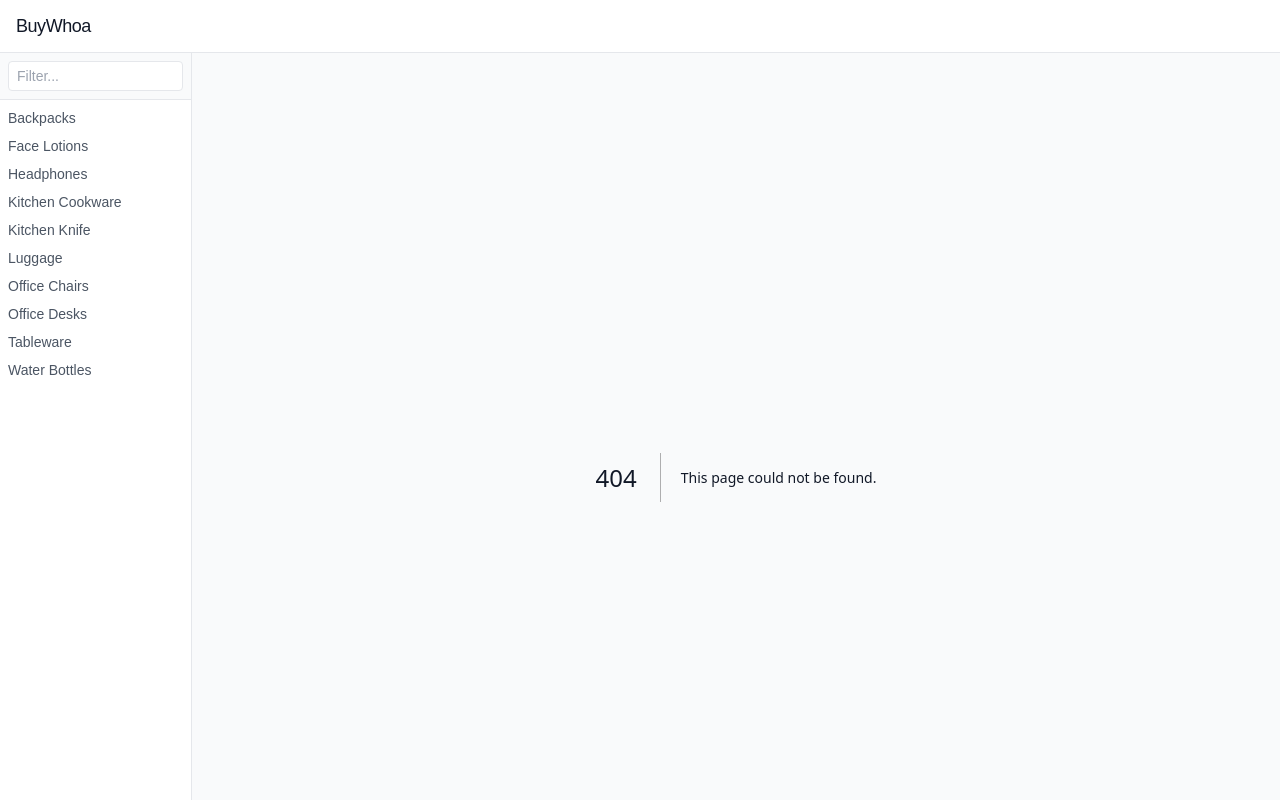
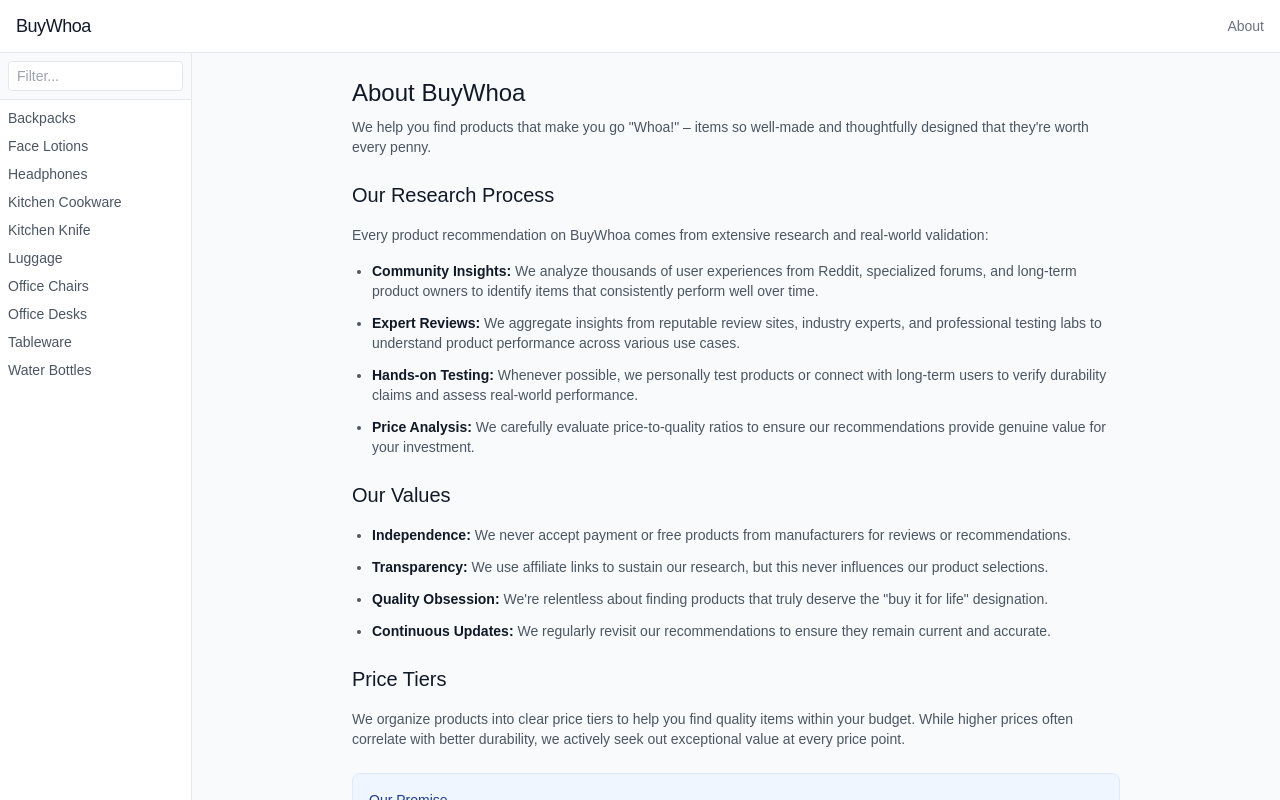
Before and after one commit to SparkyWoo/bifl, a Next.js app: page /about in a window 1280 px wide. Before the commit this address had no page. Shown: the top 800 px of the page. Built offline with nearby package versions, Linux system fonts and the light colour scheme.

Commit message:
add about page

```diff
--- /dev/null
+++ b/app/about/page.tsx
@@ -0,0 +1,79 @@
+import * as React from 'react'
+import { Metadata } from 'next'
+
+export const metadata: Metadata = {
+  title: 'About BuyWhoa - Our Methodology',
+  description: 'Learn how we research and select products that are truly built to last. Our rigorous process combines community insights, expert reviews, and hands-on testing.',
+}
+
+export default function AboutPage() {
+  return (
+    <div className="max-w-3xl mx-auto">
+      <section className="space-y-6">
+        <div className="space-y-2">
+          <h1 className="text-2xl font-medium text-gray-900">About BuyWhoa</h1>
+          <p className="text-gray-600">
+            We help you find products that make you go "Whoa!" – items so well-made and thoughtfully designed that they're worth every penny.
+          </p>
+        </div>
+
+        <div className="space-y-4">
+          <h2 className="text-xl font-medium text-gray-900">Our Research Process</h2>
+          <div className="space-y-4 text-gray-600">
+            <p>
+              Every product recommendation on BuyWhoa comes from extensive research and real-world validation:
+            </p>
+            <ul className="space-y-3 list-disc pl-5">
+              <li>
+                <strong className="text-gray-900">Community Insights:</strong> We analyze thousands of user experiences from Reddit, specialized forums, and long-term product owners to identify items that consistently perform well over time.
+              </li>
+              <li>
+                <strong className="text-gray-900">Expert Reviews:</strong> We aggregate insights from reputable review sites, industry experts, and professional testing labs to understand product performance across various use cases.
+              </li>
+              <li>
+                <strong className="text-gray-900">Hands-on Testing:</strong> Whenever possible, we personally test products or connect with long-term users to verify durability claims and assess real-world performance.
+              </li>
+              <li>
+                <strong className="text-gray-900">Price Analysis:</strong> We carefully evaluate price-to-quality ratios to ensure our recommendations provide genuine value for your investment.
+              </li>
+            </ul>
+          </div>
+        </div>
+
+        <div className="space-y-4">
+          <h2 className="text-xl font-medium text-gray-900">Our Values</h2>
+          <div className="space-y-4 text-gray-600">
+            <ul className="space-y-3 list-disc pl-5">
+              <li>
+                <strong className="text-gray-900">Independence:</strong> We never accept payment or free products from manufacturers for reviews or recommendations.
+              </li>
+              <li>
+                <strong className="text-gray-900">Transparency:</strong> We use affiliate links to sustain our research, but this never influences our product selections.
+              </li>
+              <li>
+                <strong className="text-gray-900">Quality Obsession:</strong> We're relentless about finding products that truly deserve the "buy it for life" designation.
+              </li>
+              <li>
+                <strong className="text-gray-900">Continuous Updates:</strong> We regularly revisit our recommendations to ensure they remain current and accurate.
+              </li>
+            </ul>
+          </div>
+        </div>
+
+        <div className="space-y-4">
+          <h2 className="text-xl font-medium text-gray-900">Price Tiers</h2>
+          <p className="text-gray-600">
+            We organize products into clear price tiers to help you find quality items within your budget. While higher prices often correlate with better durability, we actively seek out exceptional value at every price point.
+          </p>
+        </div>
+
+        <div className="bg-blue-50 border border-blue-100 rounded-lg p-4 text-sm text-blue-900">
+          <h3 className="font-medium mb-2">Our Promise</h3>
+          <p>
+            Every product we recommend has been thoroughly vetted to ensure it delivers exceptional value and durability. We're not just helping you shop – we're helping you invest in products that truly last.
+          </p>
+        </div>
+      </section>
+    </div>
+  )
+}
--- a/app/layout.tsx
+++ b/app/layout.tsx
@@ -50,12 +50,18 @@ export default function RootLayout({
       <body className="min-h-screen bg-gray-50 text-gray-900 text-sm">
         <div className="min-h-screen flex flex-col">
           <header className="bg-white border-b border-gray-200 sticky top-0 z-10">
-            <div className="mx-auto px-4 py-3">
+            <div className="mx-auto px-4 py-3 flex items-center justify-between">
               <h1 className="text-lg font-display tracking-tight text-gray-900">
                 <Link href="/" className="hover:text-gray-600 transition-colors">
                   BuyWhoa
                 </Link>
               </h1>
+              <Link
+                href="/about"
+                className="text-sm text-gray-500 hover:text-gray-700 transition-colors"
+              >
+                About
+              </Link>
             </div>
           </header>
           <div className="flex-1 flex">
```
